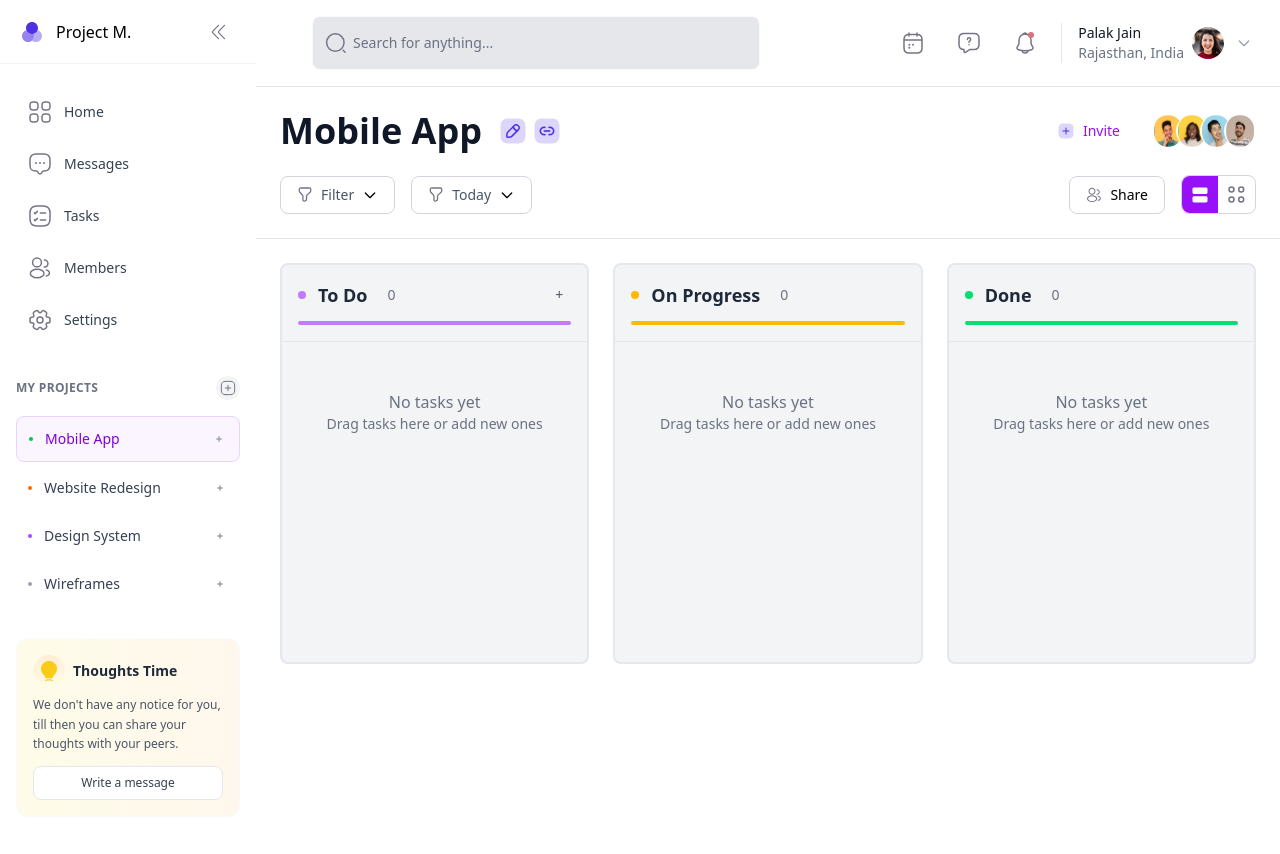
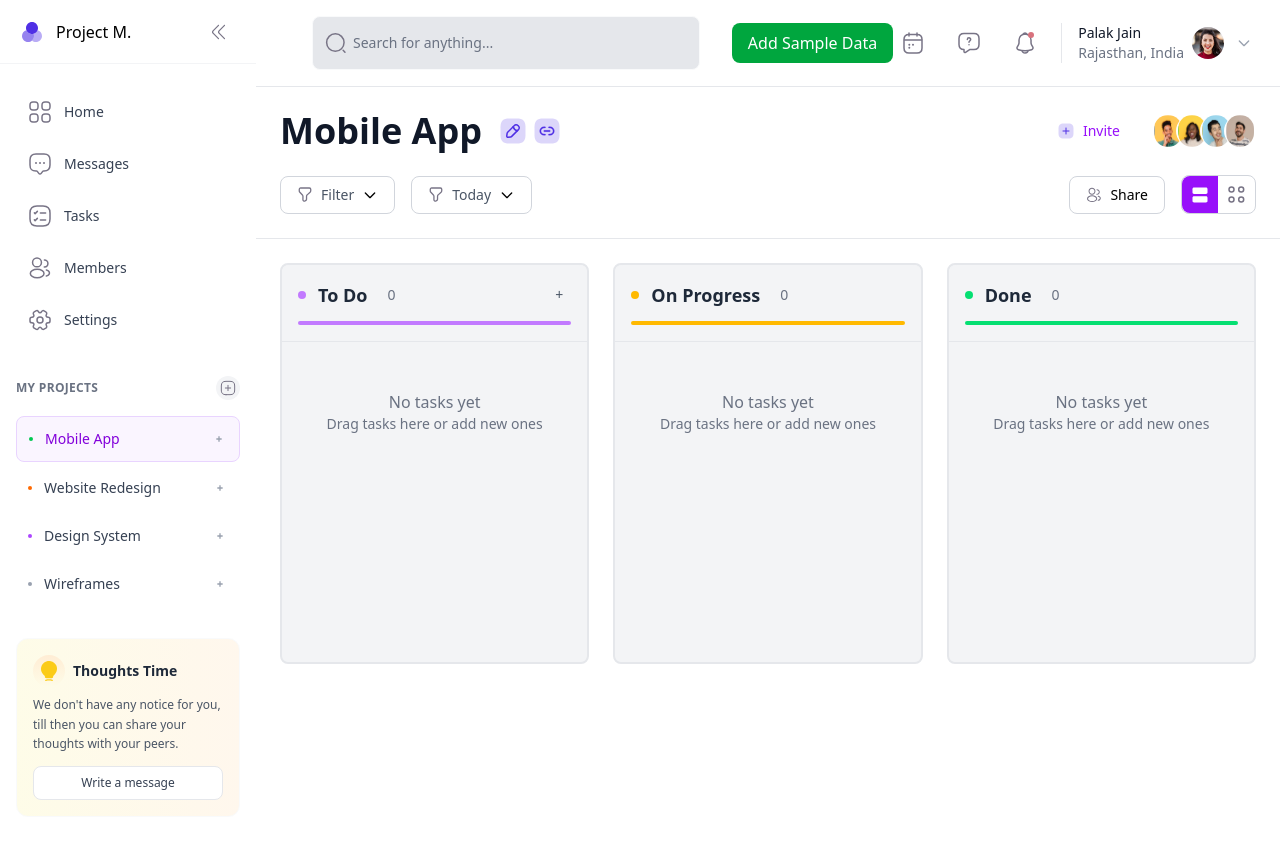
Before and after one commit to Bhanukiran889/task-manager, a React (Vite) app: page / in a window 1280 px wide. Shown: the top 854 px of the page. Built offline with nearby package versions, Linux system fonts and the light colour scheme.

Commit message:
update readme

```diff
--- a/src/components/Board.jsx
+++ b/src/components/Board.jsx
@@ -177,7 +177,7 @@
               </div>
             </div>
             <div className="flex items-center gap-4">
-              <button className="flex items-center gap-2 px-4 py-2 bg-white text-purple-600 rounded-lg hover:bg-purple-700">
+              <button className="flex items-center gap-2 px-4 py-2 bg-white text-purple-600 rounded-lg hover:bg-purple-100">
                 <svg
                   width="18"
                   height="18"
--- a/src/components/Header.jsx
+++ b/src/components/Header.jsx
@@ -39,7 +39,7 @@
           </div>
         </div>
 
-        {/* <SampleDataButton /> */}
+        <SampleDataButton />
 
         {/* Right Side Icons */}
         <div className="flex items-center gap-4">
```
Also changed, not shown: 1 other file (tests, documents, lock files or other folders).
